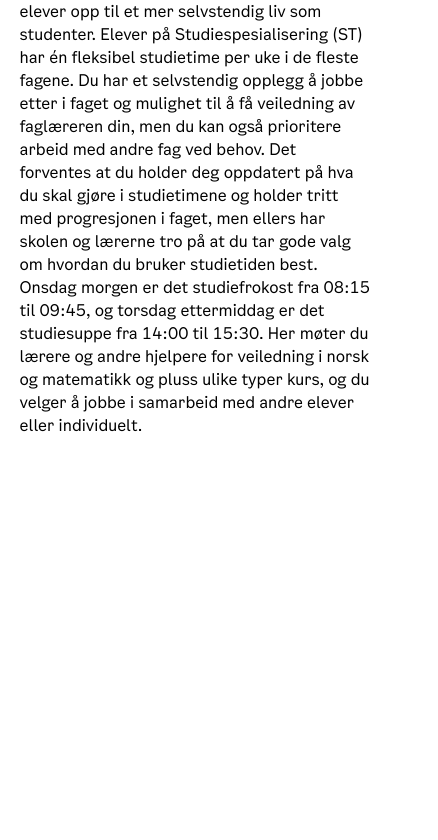
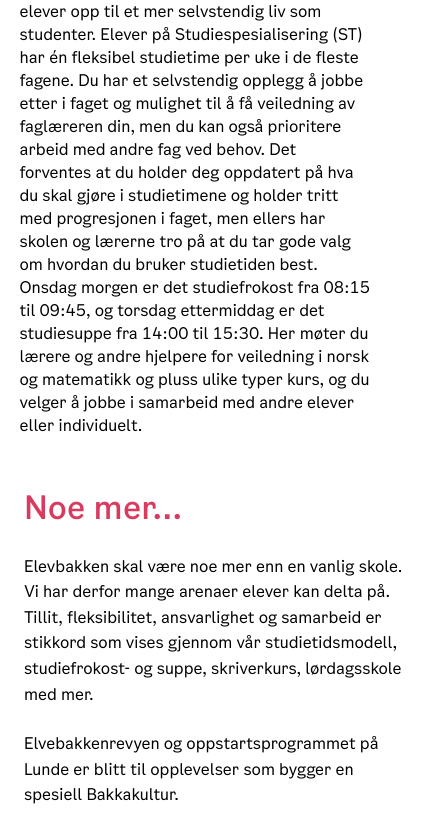
Before and after one commit to DanielJSorby/apendag, a SvelteKit app in the folder frontend/: page / in a window 390 px wide. Shown: the part 2010-2850 px from the top of the page, 438 px wide, since content can reach past the window. Before the commit the page ends 2463 px from the top, so only its background shows below. Built offline with nearby package versions, Linux system fonts and the light colour scheme.

Commit message:
Add Noemer section component and update layout
Introduces a new Noemer Svelte component and integrates it into the main page. Also adds a .hiddenDot global style to the layout for improved styling flexibility.

```diff
--- /dev/null
+++ b/frontend/src/lib/components/noemer.svelte
@@ -0,0 +1,91 @@
+<div class="noemer-section">
+    <div class="content-wrapper">
+        <h2 class="heading">Noe mer...</h2>
+        <div class="text-content">
+            <p class="paragraph">
+                Elevbakken skal være noe mer enn en vanlig skole. Vi har derfor mange arenaer elever kan delta på. Tillit, fleksibilitet, ansvarlighet og samarbeid er stikkord som vises gjennom vår studietidsmodell, studiefrokost- og suppe, skriverkurs, lørdagsskole med mer.
+            </p>
+            <p class="paragraph">
+                Elvebakkenrevyen og oppstartsprogrammet på Lunde er blitt til opplevelser som bygger en spesiell Bakkakultur.
+            </p>
+        </div>
+    </div>
+</div>
+
+<style>
+    .noemer-section {
+        width: 100%;
+        min-height: 50vh;
+        display: flex;
+        align-items: center;
+        justify-content: center;
+        padding: 4rem 2rem;
+        background-color: var(--color-white);
+    }
+
+    .content-wrapper {
+        max-width: 1200px;
+        width: 100%;
+        display: flex;
+        flex-direction: column;
+        gap: 2rem;
+    }
+
+    .heading {
+        font-size: 3rem;
+        font-weight: 500;
+        color: var(--color-pink);
+        margin: 0;
+        text-align: left;
+    }
+
+    .text-content {
+        display: flex;
+        flex-direction: column;
+        gap: 1.5rem;
+    }
+
+    .paragraph {
+        font-size: 1.25rem;
+        line-height: 1.8;
+        color: var(--color-black);
+        margin: 0;
+        text-align: left;
+    }
+
+    /* Tablet styles */
+    @media (max-width: 1024px) {
+        .noemer-section {
+            padding: 3rem 2rem;
+        }
+
+        .heading {
+            font-size: 2.5rem;
+        }
+
+        .paragraph {
+            font-size: 1.15rem;
+        }
+    }
+
+    /* Mobile styles */
+    @media (max-width: 570px) {
+        .noemer-section {
+            min-height: auto;
+            padding: 2rem 1.5rem;
+        }
+
+        .content-wrapper {
+            gap: 1.5rem;
+        }
+
+        .heading {
+            font-size: 2rem;
+        }
+
+        .paragraph {
+            font-size: 1rem;
+            line-height: 1.6;
+        }
+    }
+</style>
--- a/frontend/src/routes/+layout.svelte
+++ b/frontend/src/routes/+layout.svelte
@@ -62,4 +62,9 @@
 	:global(.page-wrapper) {
 		padding-top: 10vh;
 	}
+
+	:global(.hiddenDot) {
+		opacity: 0;
+		margin: -8px;
+	}
 </style>
--- a/frontend/src/routes/+page.svelte
+++ b/frontend/src/routes/+page.svelte
@@ -1,5 +1,6 @@
 <script lang="ts">
     import Linjeknapp from '$lib/components/Linjeknapp.svelte';
+    import Noemer from '$lib/components/noemer.svelte';
 
     let selectedLinje = $state<'st' | 'kda' | 'mk' | 'im' | 'el'>('st');
     let linjeData = $state<any>({});
@@ -61,6 +62,9 @@ $effect(() => {
     </div>
 </div>
 {/if}
+
+<Noemer />
+
 <style>
     .filler {
         height: 10vh;
```
Lines whose indentation alone changed are shown as unchanged.
